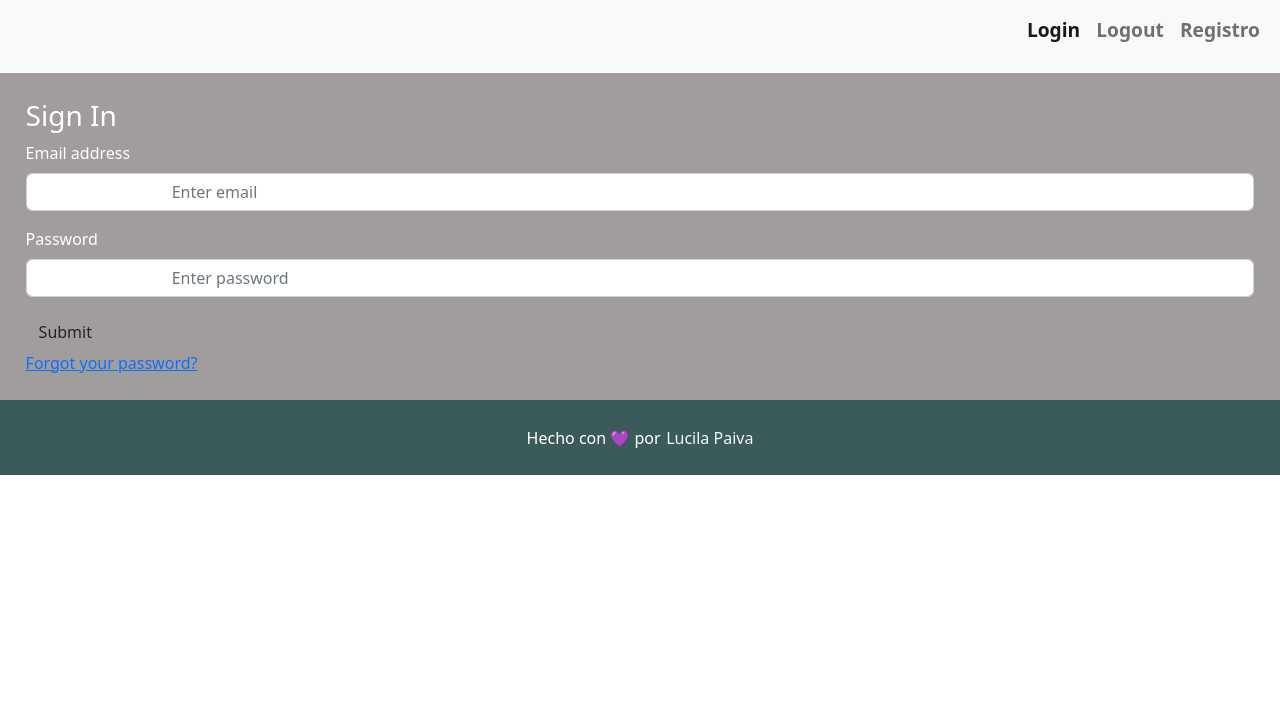
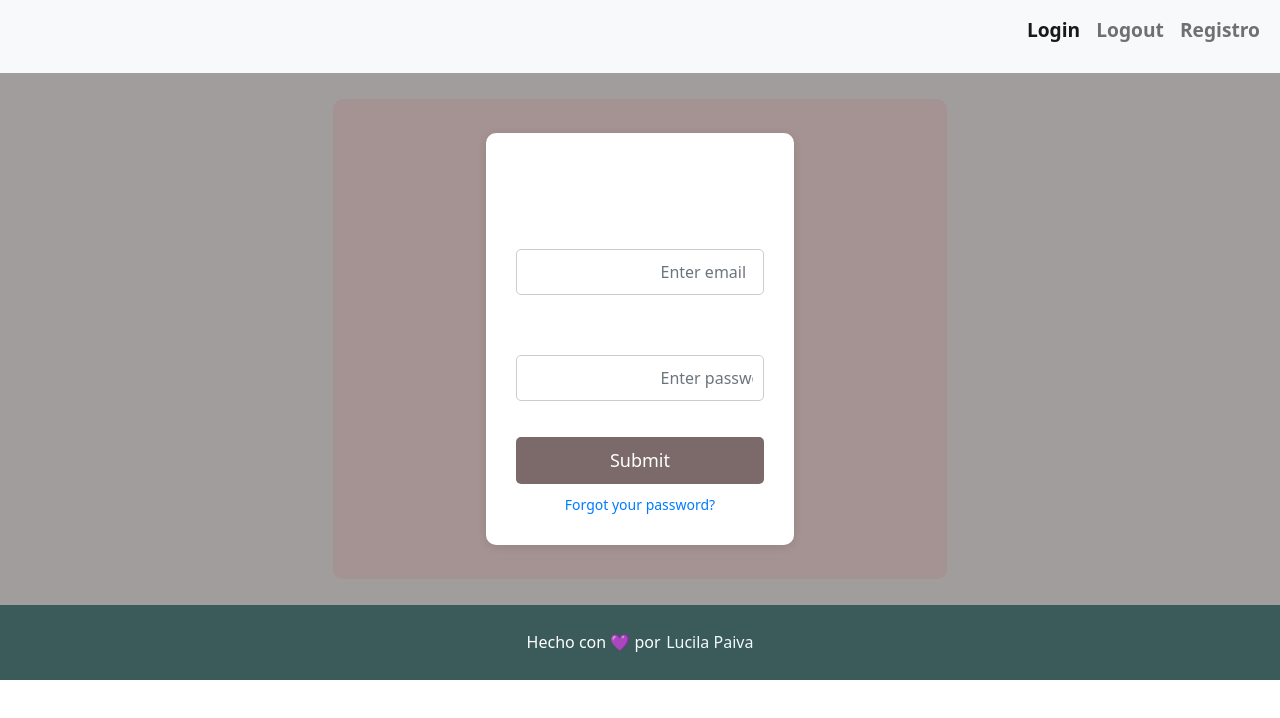
Before and after one commit to LucilaPaiva/movies-app, a React (Create React App) app: page /login in a window 1280 px wide. Shown: the top 718 px of the page. Built offline with nearby package versions, Linux system fonts and the light colour scheme.

Commit message:
styles en pagination y en log in

```diff
--- a/src/components/commons/Pagination/index.tsx
+++ b/src/components/commons/Pagination/index.tsx
@@ -1,6 +1,7 @@
 import { FC } from "react";
 import { Pagination } from "react-bootstrap";
 import { useSearchParams } from "react-router-dom";
+import './styles.scss';
 
 type Props = {
   page: string;
--- /dev/null
+++ b/src/components/commons/Pagination/styles.scss
@@ -0,0 +1,40 @@
+.pagination-black {
+    display: flex;
+    justify-content: center;
+    align-items: center;
+
+    .page-item {
+      &.active {
+        background-color: #000;
+        border-color: #000;
+        a {
+          color: #fff;
+        }
+      }
+      &.disabled {
+        .page-link {
+          color: #aaa;
+          background-color: #fff;
+          border-color: #ddd;
+          cursor: not-allowed;
+        }
+      }
+    }
+
+    .page-link {
+      color: #000;
+      background-color: #fff;
+      border-color: #ddd;
+
+      &:hover {
+        background-color: #eee;
+        border-color: #ddd;
+      }
+    }
+
+    .page-link:first-child,
+    .page-link:last-child {
+      margin-left: 10px;
+      margin-right: 10px;
+    }
+  }
--- a/src/components/forms/Login/index.tsx
+++ b/src/components/forms/Login/index.tsx
@@ -23,7 +23,7 @@ const Login = () => {
     return (
         <div className="container-form-login ">
             <div className="container-sign-in">
-                <h3>Sign In</h3>
+                <h3>Log In</h3>
                 <Form onSubmit={handleSubmit(onSubmit)}>
 
                     <Form.Group className="mb-3" controlId="formBasicEmail">
--- a/src/components/forms/Login/styles.scss
+++ b/src/components/forms/Login/styles.scss
@@ -0,0 +1,92 @@
+.container-form-login {
+    display: flex;
+    justify-content: center;
+    align-items: center;
+    height: 60vh;
+    background-color: #a59393;
+    width: 50%;
+    margin: auto;
+    border-radius: 10px;
+
+    .container-sign-in {
+      background-color: #fff;
+      border-radius: 10px;
+      padding: 30px;
+      box-shadow: 0px 2px 10px rgba(0, 0, 0, 0.1);
+      width: 50%;
+      text-align: center;
+
+      h3 {
+        font-size: 24px;
+        margin-bottom: 5%;
+      }
+
+      form {
+        display: flex;
+        flex-direction: column;
+
+        .mb-3 {
+          margin-bottom: 20px;
+        }
+
+        label {
+          font-size: 16px;
+          font-weight: 600;
+          margin-bottom: 10px;
+          display: block;
+          text-align: left;
+        }
+
+        input {
+          font-size: 16px;
+          padding: 10px;
+          border-radius: 5px;
+          border: 1px solid #ccc;
+          width: 100%;
+          margin-top: 5px;
+
+          &:focus {
+            outline: none;
+            box-shadow: 0px 0px 5px rgba(0, 0, 0, 0.2);
+            border: 1px solid #333;
+          }
+        }
+
+        .text-danger {
+          color: #882424;
+          font-size: 14px;
+          margin-top: 5px;
+          text-align: left;
+        }
+
+        button[type='submit'] {
+          background-color: rgb(124, 105, 105);
+          color: #fff;
+          border: none;
+          border-radius: 5px;
+          font-size: 18px;
+          padding: 10px;
+          cursor: pointer;
+          margin-top: 20px;
+
+          &:hover {
+            background-color: rgb(148, 133, 133);
+          }
+        }
+
+        div {
+          margin-top: 10px;
+          font-size: 14px;
+
+          a {
+            color: #007bff;
+            text-decoration: none;
+
+            &:hover {
+              text-decoration: underline;
+            }
+          }
+        }
+      }
+    }
+  }
--- a/src/components/forms/Signup/styles.scss
+++ b/src/components/forms/Signup/styles.scss
@@ -1,11 +1,12 @@
 .form-signup {
-        background-color: rgb(124, 105, 105);
-        background-image: linear-gradient(to right, rgba(56, 65, 59, 0.253), rgba(82, 59, 77, 0.192));
+        background-color: rgb(153, 136, 136);
+        background-image: linear-gradient(to right, rgba(83, 90, 85, 0.253), rgba(190, 187, 190, 0.192));
         width: 50%;
         margin:5%;
         margin-top: 3%;
         border-radius: 3%;
         padding: 2%;
         border: solid 1.2px;
+        margin: auto;
 
 }
```
